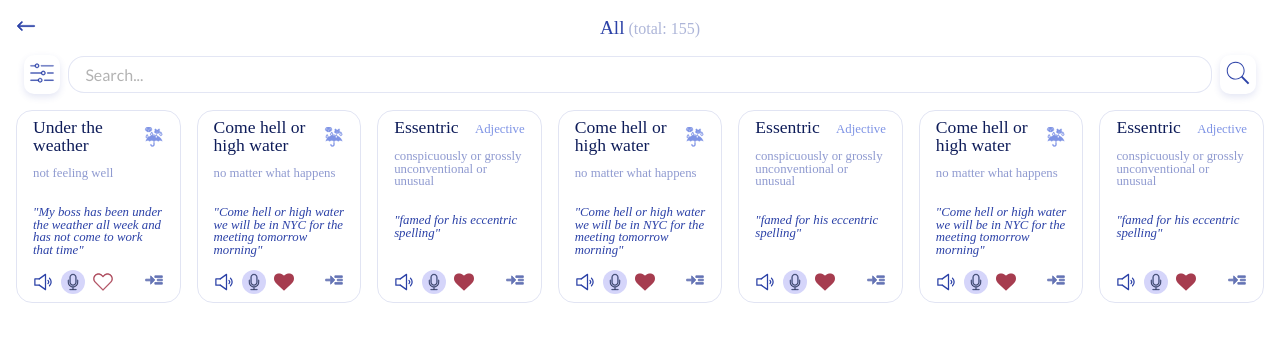
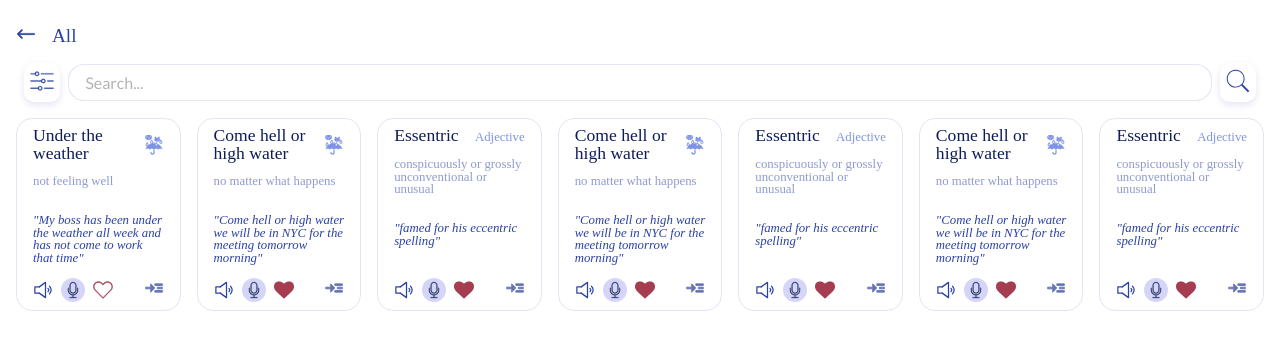
Before and after one commit to ekateryna-rodina/wordbook, a React (Create React App) app in the folder client/: page /collections/1 in a window 1280 px wide. Shown: the top 350 px of the page. Built offline with nearby package versions, Linux system fonts and the light colour scheme.

Commit message:
dynamic search bar on collections tab

```diff
--- a/client/src/components/Icon.style.tsx
+++ b/client/src/components/Icon.style.tsx
@@ -63,9 +63,7 @@ const iconTypes: Record<Icons, any> = {
 };
 
 const Icon: React.FC<IconProps> = ({ iconType, color, size }) => {
-  console.log(iconType);
   let Icn = iconTypes[iconType];
-  console.log(Icn);
   return (
     <StyledIcon>
       <Icn
--- a/client/src/components/SignIn/SignIn.tsx
+++ b/client/src/components/SignIn/SignIn.tsx
@@ -1,5 +1,5 @@
 import { zodResolver } from '@hookform/resolvers/zod';
-import React, { useEffect } from 'react';
+import React from 'react';
 import { useForm } from 'react-hook-form';
 import { object, string, TypeOf } from 'zod';
 import { useCreateSessionMutation } from '../../services/api';
@@ -23,9 +23,6 @@ const SignIn = () => {
   const signInHandler = (values: CreateSessionSchema) => {
     signIn(values);
   };
-  useEffect(() => {
-    console.log(isLoading, data, error);
-  }, [data, error, isLoading]);
   return (
     <form onSubmit={handleSubmit(signInHandler)}>
       <span>{(error as any)?.message}</span>
--- a/client/src/components/SignUp/SignUp.tsx
+++ b/client/src/components/SignUp/SignUp.tsx
@@ -34,7 +34,6 @@ const SignUp = () => {
   const [signUp, { isLoading, data, error }] = useCreateUserMutation();
 
   const signUpHandler = (values: CreateUserSchema) => {
-    console.log(values);
     signUp(values);
   };
 
--- a/client/src/components/TagsInput/TagsInput.tsx
+++ b/client/src/components/TagsInput/TagsInput.tsx
@@ -144,7 +144,6 @@ const TagsInput = () => {
     handleEnter(e);
   };
   const removeTagHandler = (tag: string) => {
-    console.log(tag);
     if (!tag.length) return;
     const newSelectedTags = selectedTags.filter(
       (t) => Object.keys(t)[0] !== tag
--- a/client/src/pages/Collection.tsx
+++ b/client/src/pages/Collection.tsx
@@ -1,4 +1,4 @@
-import React from 'react';
+import React, { useRef, useState } from 'react';
 import styled from 'styled-components';
 import { CollectionItem } from '../components/CollectionItem';
 import Icon from '../components/Icon.style';
@@ -9,26 +9,32 @@ import { Icons, SpeechPart } from '../utils/enums';
 const Container = styled.div`
   width: 100%;
   height: calc(100% - 4.1rem);
-  padding: 1rem;
+  padding: 1.5rem 1rem 1rem 1rem;
+  background: white;
 `;
 const HeaderRow = styled.div`
   display: flex;
   flex-direction: row;
+  justify-content: flex-start;
+  align-items: center;
+  gap: 1rem;
 `;
 const BackButton = styled.div``;
-const CollectionName = styled.span`
-  margin: auto;
+const CollectionName = styled.div`
   font-size: 1.2rem;
   color: ${(props) => props.theme.colors.primary};
 `;
-const Total = styled.span`
-  font-size: 1rem;
-  color: ${(props) => `${props.theme.colors.gray}87`};
+const TogglableSearchTerm = styled.div<{ show: boolean }>`
+  opacity: ${({ show }) => (show ? 1 : 0)};
+  transition: opacity 0.1s ease-in-out;
+  color: ${(props) => props.theme.colors.primary};
+  margin: auto;
+  font-size: 1.2rem;
 `;
-const CollectionItemsContainer = styled.div`
+const CollectionItemsContainer = styled.div<{ top: boolean }>`
   height: auto;
-  max-height: calc(100% - 5rem);
-  /* max-height: inherit; */
+  max-height: ${({ top }) =>
+    top ? 'calc(100% - 5rem + 43px)' : 'calc(100% - 5rem)'};
   display: grid;
   grid-template-columns: repeat(auto-fit, minmax(8rem, 1fr));
   justify-items: center;
@@ -36,11 +42,18 @@ const CollectionItemsContainer = styled.div`
   overflow-y: auto;
   -ms-overflow-style: none;
   scrollbar-width: none;
+  padding-top: ${({ top }) => (top ? '3rem' : 0)};
   &::-webkit-scrollbar {
     display: none;
   }
+  transform: ${({ top }) => (top ? 'translateY(-50px)' : 'translateY(0)')};
 `;
-const Collection = () => {
+const SearchBarContainer = styled.div<{ show: boolean }>`
+  transform: ${({ show }) => (show ? 'translateY(0)' : 'translateY(-100%)')};
+  position: relative;
+  z-index: ${({ show }) => (show ? 100 : -1)};
+`;
+
 const collectionItems = [
   {
     isIdiom: true,
@@ -127,18 +140,36 @@ const Collection = () => {
     collectionId: 1,
   },
 ];
+const Collection = () => {
+  const collectionRef = useRef<HTMLDivElement>(null);
+  const [scrollTop, setScrollTop] = useState(0);
+  const [searchVisible, setSearchVisible] = useState(true);
+  // const debouncedScrollValue = useDebounce(scrollTop)
+  const onScrollHandler = () => {
+    const current = (collectionRef.current as any).scrollTop;
+    const visible = current < scrollTop;
+    setScrollTop(current);
+    setSearchVisible(visible);
+  };
   return (
     <Container>
       <HeaderRow>
         <BackButton>
           <Icon iconType={Icons.Back} color={theme.colors.primary} />
         </BackButton>
-        <CollectionName>
-          All<Total> (total: 155)</Total>
-        </CollectionName>
+        <CollectionName>All</CollectionName>
+        <TogglableSearchTerm show={!searchVisible}>
+          {'Test search'}
+        </TogglableSearchTerm>
       </HeaderRow>
+      <SearchBarContainer show={searchVisible}>
         <SearchBar />
-      <CollectionItemsContainer>
+      </SearchBarContainer>
+      <CollectionItemsContainer
+        ref={collectionRef}
+        onScroll={onScrollHandler}
+        top={!searchVisible}
+      >
         {collectionItems.map((ci) => (
           <CollectionItem {...ci} />
         ))}
```
Also changed, not shown: client/src/utils/hooks/useDebounce.tsx (added, +17 -0 lines). Lines whose indentation alone changed are shown as unchanged.
